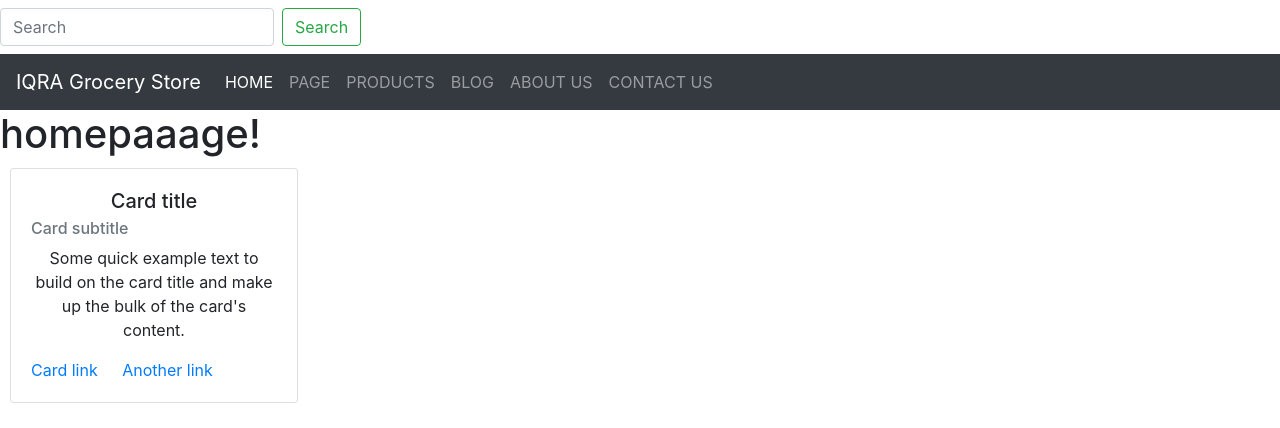
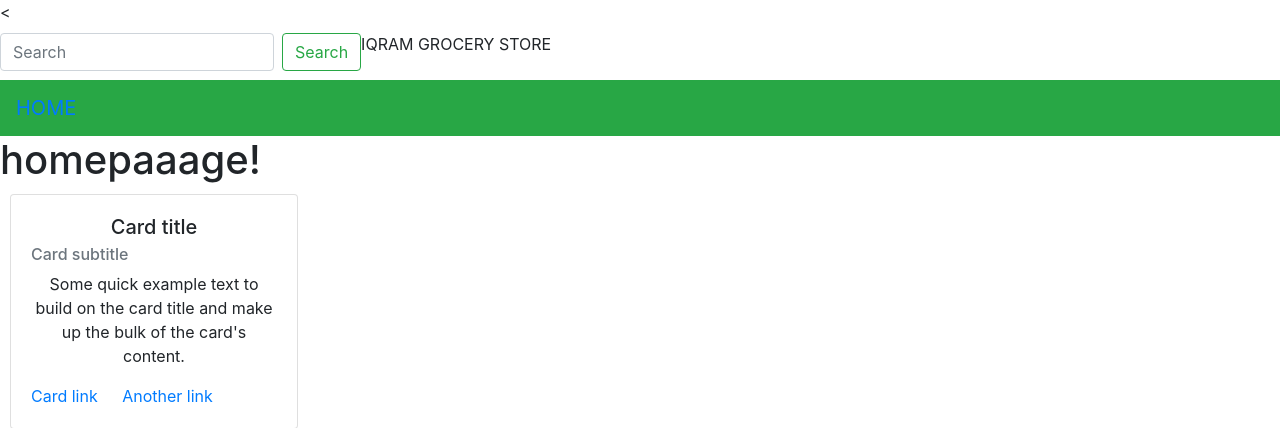
Before and after one commit to nabbil/IQRA-Grocery-Store, a Python web app: template grocery_site/templates/home.html in a window 1280 px wide. Shown: the top 428 px of the page. Run offline with Jinja, Linux system fonts and the light colour scheme; the template is opened without the code that fills it, so the values that code supplies are empty; some libraries are stand-ins or nearby versions.

Commit message:
Update base.html

```diff
--- a/grocery_site/templates/base.html
+++ b/grocery_site/templates/base.html
@@ -1,49 +1,63 @@
-<!DOCTYPE html>
+<<!DOCTYPE html>
     <html lang="en">
+
     <head>
         <meta charset="UTF-8">
         <meta name="viewport" content="width=device-width, initial-scale=1.0">
         <meta http-equiv="X-UA-Compatible" content="ie=edge">
         <title>Document</title>
-    <link rel="stylesheet" href="https://stackpath.bootstrapcdn.com/bootstrap/4.3.1/css/bootstrap.min.css" integrity="sha384-ggOyR0iXCbMQv3Xipma34MD+dH/1fQ784/j6cY/iJTQUOhcWr7x9JvoRxT2MZw1T" crossorigin="anonymous">
+        <link rel="stylesheet" href="https://stackpath.bootstrapcdn.com/bootstrap/4.3.1/css/bootstrap.min.css"
+            integrity="sha384-ggOyR0iXCbMQv3Xipma34MD+dH/1fQ784/j6cY/iJTQUOhcWr7x9JvoRxT2MZw1T" crossorigin="anonymous">
 
         <link rel="stylesheet" href="{{url_for('static', filename='main.css')}}">
-    <script src="https://code.jquery.com/jquery-3.3.1.slim.min.js" integrity="sha384-q8i/X+965DzO0rT7abK41JStQIAqVgRVzpbzo5smXKp4YfRvH+8abtTE1Pi6jizo" crossorigin="anonymous"async></script>
-    <script src="https://cdnjs.cloudflare.com/ajax/libs/popper.js/1.14.7/umd/popper.min.js" integrity="sha384-UO2eT0CpHqdSJQ6hJty5KVphtPhzWj9WO1clHTMGa3JDZwrnQq4sF86dIHNDz0W1" crossorigin="anonymous"async></script>
-    <script src="https://stackpath.bootstrapcdn.com/bootstrap/4.3.1/js/bootstrap.min.js" integrity="sha384-JjSmVgyd0p3pXB1rRibZUAYoIIy6OrQ6VrjIEaFf/nJGzIxFDsf4x0xIM+B07jRM" crossorigin="anonymous"async></script>
+        <script src="https://code.jquery.com/jquery-3.3.1.slim.min.js"
+            integrity="sha384-q8i/X+965DzO0rT7abK41JStQIAqVgRVzpbzo5smXKp4YfRvH+8abtTE1Pi6jizo" crossorigin="anonymous"
+            async></script>
+        <script src="https://cdnjs.cloudflare.com/ajax/libs/popper.js/1.14.7/umd/popper.min.js"
+            integrity="sha384-UO2eT0CpHqdSJQ6hJty5KVphtPhzWj9WO1clHTMGa3JDZwrnQq4sF86dIHNDz0W1" crossorigin="anonymous"
+            async></script>
+        <script src="https://stackpath.bootstrapcdn.com/bootstrap/4.3.1/js/bootstrap.min.js"
+            integrity="sha384-JjSmVgyd0p3pXB1rRibZUAYoIIy6OrQ6VrjIEaFf/nJGzIxFDsf4x0xIM+B07jRM" crossorigin="anonymous"
+            async></script>
 
     </head>
     <header>
+
     </header>
     <!-- Hero image with search bar -->
     <form class="form-inline my-2 my-lg-0, header-nav">
         <input class="form-control mr-sm-2" type="search" placeholder="Search" aria-label="Search">
         <button class="btn btn-outline-success my-2 my-sm-0" type="submit">Search</button>
+        <P> IQRAM GROCERY STORE</P>
     </form>
     <!--Navbar Start-->
-    <nav class="navbar sticky-top navbar-expand-lg navbar-dark bg-dark">
-        <a class="navbar-brand" href="{{ url_for('hello_world') }}">IQRA Grocery Store</a>
+    <nav class="navbar navbar-expa nd-lg navbar-success bg-success">
+        <a class="navbar-brand" href="#">HOME</a>
         <button class="navbar-toggler" type="button" data-toggle="collapse" data-target="#navbarNavAltMarkup"
             aria-controls="navbarNavAltMarkup" aria-expanded="false" aria-label="Toggle navigation">
             <span class="navbar-toggler-icon"></span>
         </button>
         <div class="collapse navbar-collapse" id="navbarNavAltMarkup">
             <div class="navbar-nav">
-                <a class="nav-item nav-link active" href="{{ url_for('hello_world') }}">HOME<span
-                        class="sr-only">(current)</span></a>
-                <a class="nav-item nav-link" href="#">PAGE</a>
-                <a class="nav-item nav-link" href="#">PRODUCTS</a>
+                <a class="nav-item nav-link active" href="#">PAGE <span class="sr-only">(current)</span></a>
+                <a class="nav-item nav-link" href="home.html">PRODUCT</a>
                 <a class="nav-item nav-link" href="#">BLOG</a>
-                <a class="nav-item nav-link" href="#">ABOUT US</a>
-                <a class="nav-item nav-link" href="#">CONTACT US</a>
+                <a class="nav-item nav-link" href="/about">ABOUT US</a>
+                <a class="nav-item nav-link" href="/contact">CONTACT US</a>
 
             </div>
         </div>
     </nav>
+    </div>
+    </div>
+    </nav>
     <!--Navbar End-->
+
     <body>
         {% block content %}
         {% endblock content %}
+
+
     </body>
 
     </html>
```
Lines whose indentation alone changed are shown as unchanged.
